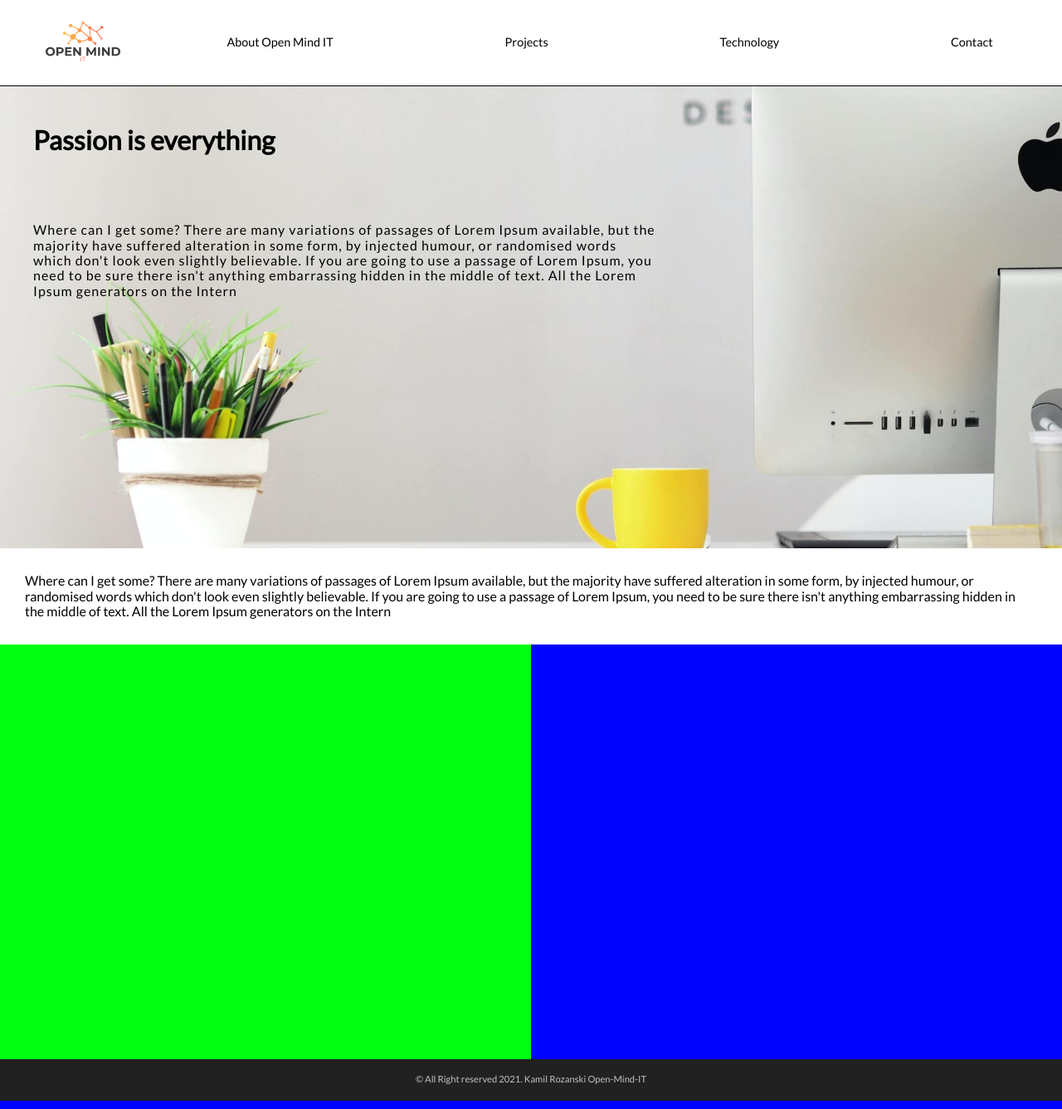
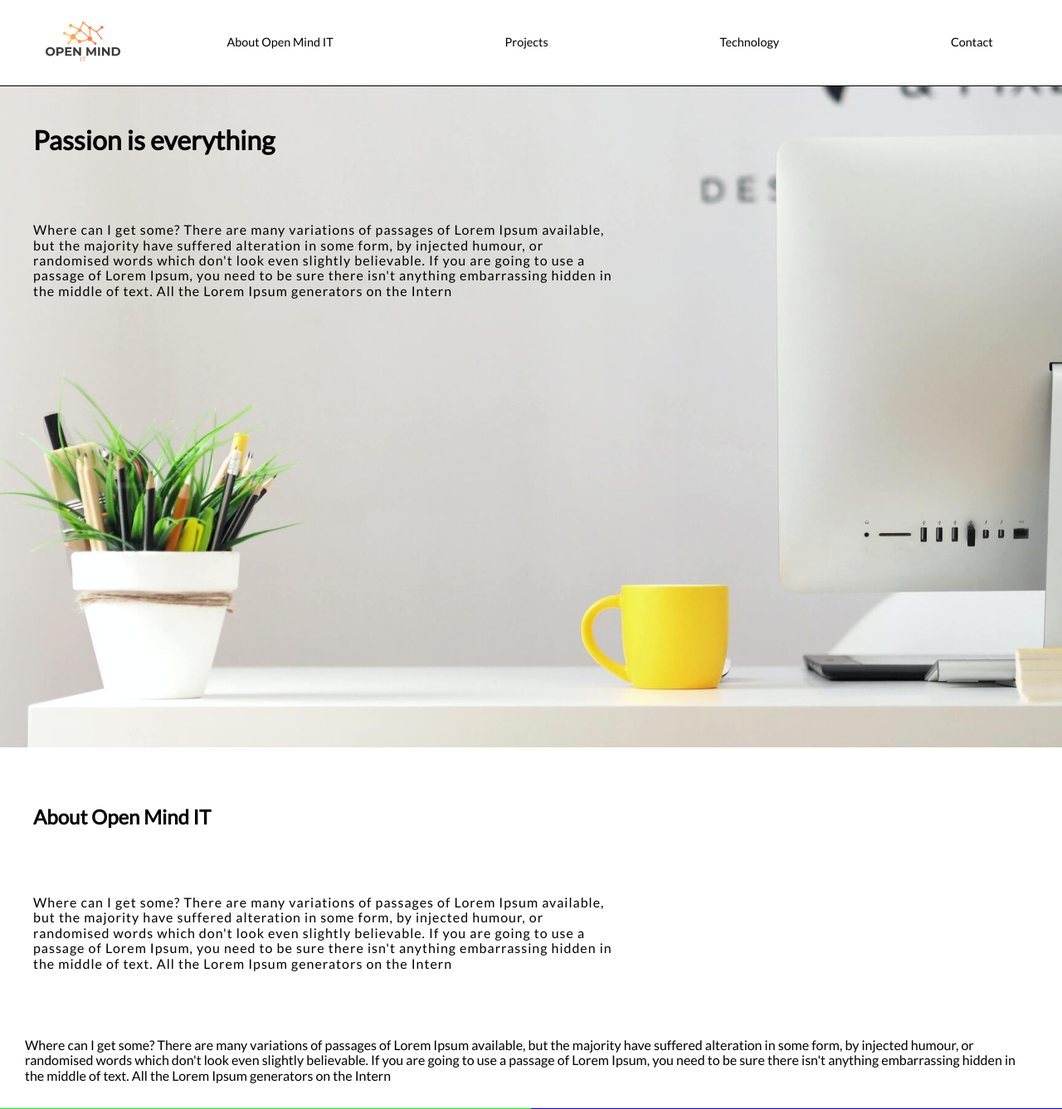
Before and after one commit to KamilRozanski/open-mind-it, a PHP site: page / in a window 1280 px wide. Shown: the top 1337 px of the page at 83% size. Run offline with PHP 8.4, Linux system fonts and the light colour scheme.

Commit message:
section hero html done

```diff
--- a/index.html
+++ b/index.html
@@ -58,6 +58,13 @@
             </div>
         </section>
         <section class="hero">
+            <h2 class="hero__title">About Open Mind IT</h2>
+            <p class="hero__text">Where can I get some?
+                There are many variations of passages of Lorem Ipsum available, but the majority have suffered
+                alteration in some form, by injected humour, or randomised words which don't look even slightly
+                believable. If you are going to use a passage of Lorem Ipsum, you need to be sure there isn't
+                anything
+                embarrassing hidden in the middle of text. All the Lorem Ipsum generators on the Intern</p>
             <article class="hero__about__company">
                 Where can I get some?
                 There are many variations of passages of Lorem Ipsum available, but the majority have suffered
--- a/main.css
+++ b/main.css
@@ -64,10 +64,10 @@ body {
 
 .header {
 	padding-top: 80px;
-	min-height: 70vh;
+	min-height: 100vh;
 }
 .header__img {
-	min-height: 70vh;
+	min-height: 100vh;
 	background-image: url("assets/hero-img.jpg");
 	background-repeat: no-repeat;
 	background-position: center;
@@ -78,7 +78,7 @@ body {
 	padding: 50px 10px 30px 40px;
 }
 .header__text {
-	max-width: 750px;
+	max-width: 700px;
 	margin: 50px 0;
 	padding: 0px 10px 30px 40px;
 	letter-spacing: 1px;
@@ -102,6 +102,17 @@ body {
 	width: 50vw;
 	background-color: rgb(0, 4, 255);
 }
+
+.hero__title {
+	padding: 50px 10px 30px 40px;
+}
+
+.hero__text {
+	max-width: 700px;
+	margin: 50px 0;
+	padding: 0px 10px 30px 40px;
+	letter-spacing: 1px;
+}
 /*footer*/
 .footer {
 	font-size: 0.7em;
```
